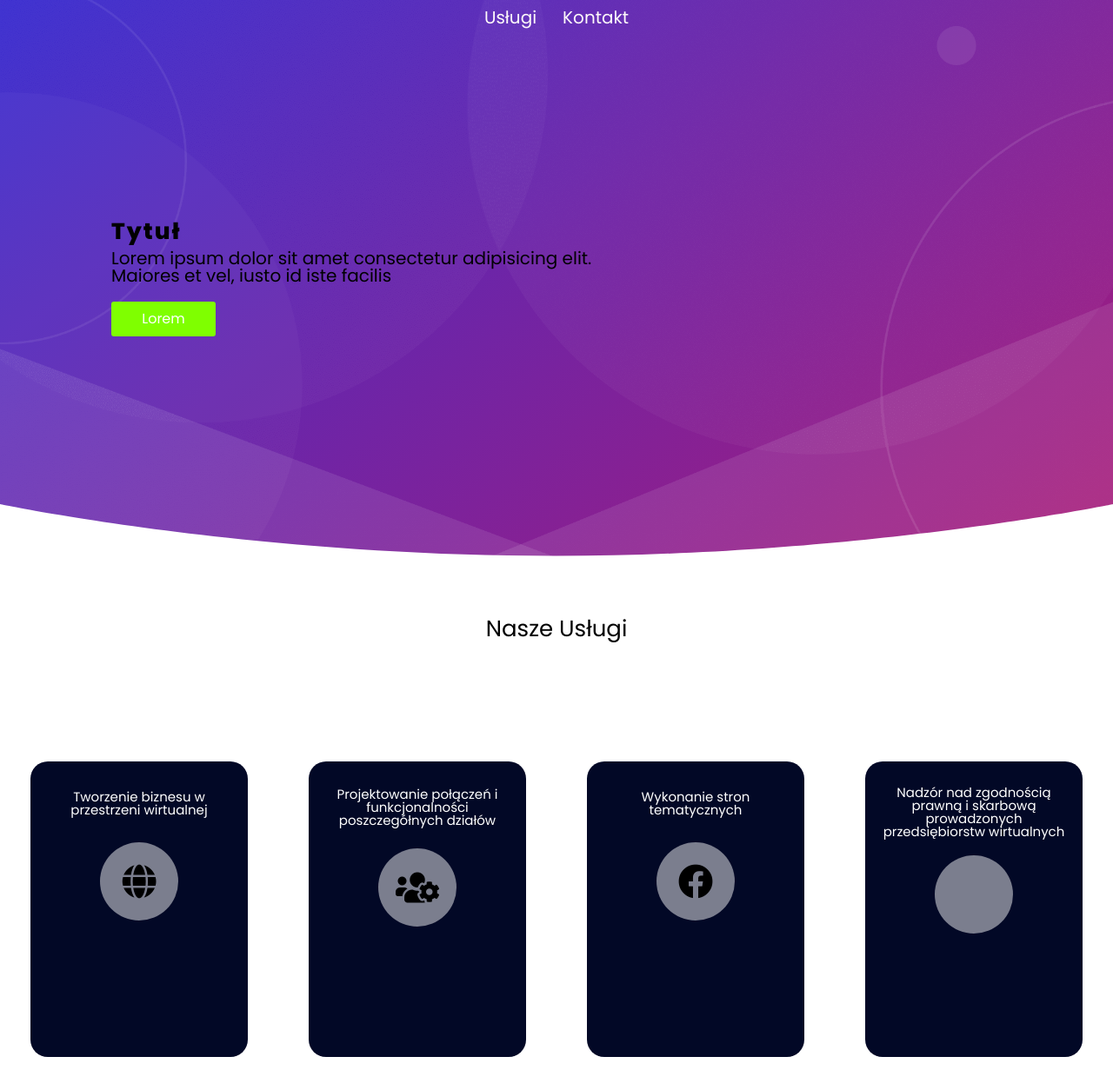
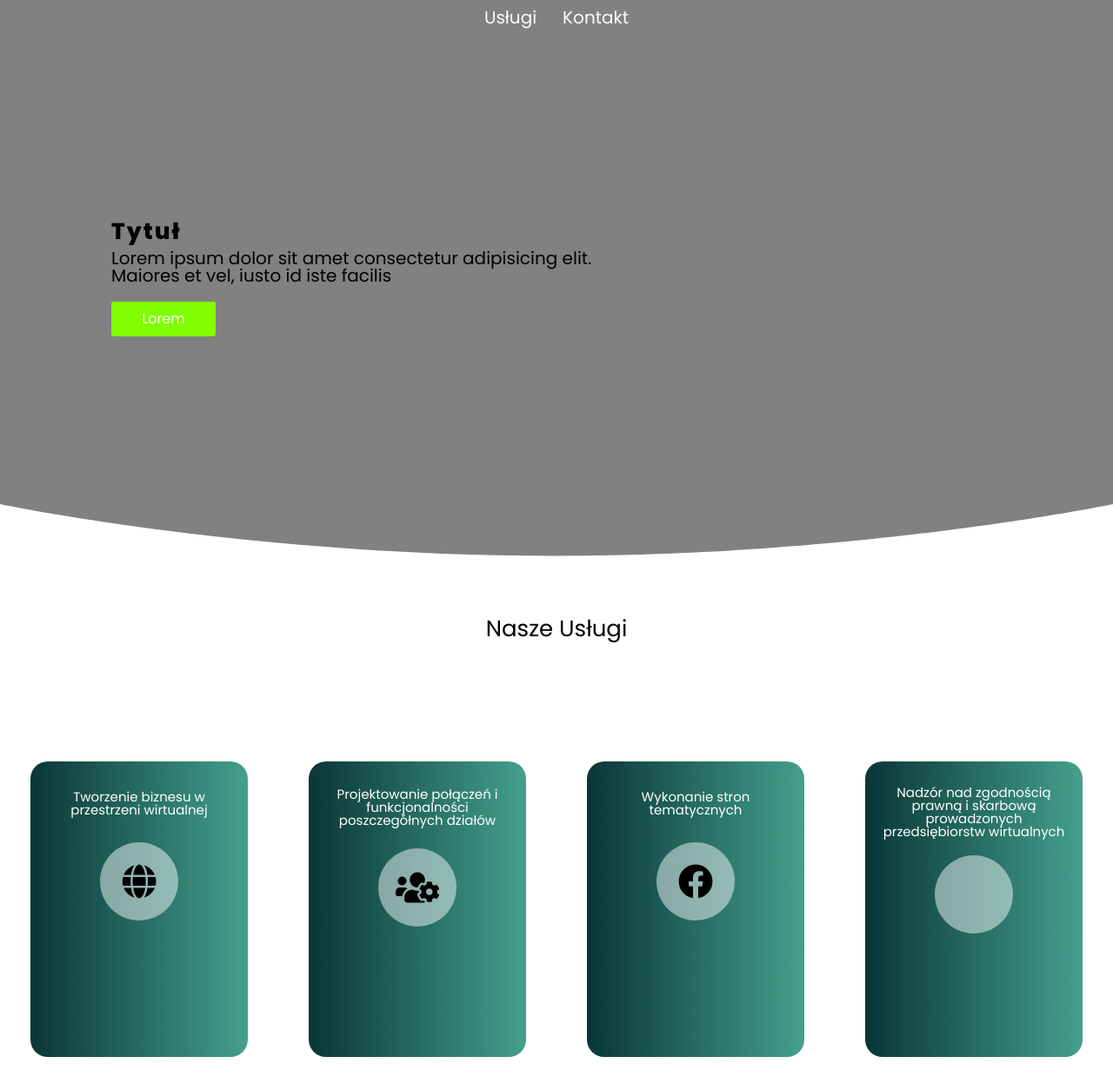
Before and after one commit to nestorvin/agency-site, a plain HTML site: page index.html in a window 1280 px wide. Shown: the whole page at 87% size. Drawn offline with nearby package versions, Linux system fonts and the light colour scheme.

Commit message:
add gradient

```diff
--- a/scss/_article.scss
+++ b/scss/_article.scss
@@ -43,6 +43,14 @@ article {
     justify-content: space-around;
     transform-style: preserve-3d;
     cursor: pointer;
+    background: #44A08D;
+    /* fallback for old browsers */
+    background: -webkit-linear-gradient(to right, #093637, #44A08D);
+    /* Chrome 10-25, Safari 5.1-6 */
+    background: linear-gradient(to right, #093637, #44A08D);
+    /* W3C, IE 10+/ Edge, Firefox 16+, Chrome 26+, Opera 12+, Safari 7+ */
+
+
 
 
     @include res(desktop-small) {
--- a/scss/_header.scss
+++ b/scss/_header.scss
@@ -6,8 +6,8 @@ html {
 
 header {
     height: 80vh;
-    background-image: url('../assets/filler.png'), linear-gradient(142deg, #3b2dcf 1%, #a91b78 100%);
-    // background: rgba(0, 0, 0, 0.493);
+    // background-image: url('../assets/filler.png'), linear-gradient(142deg, #3b2dcf 1%, #a91b78 100%);
+    background: rgba(0, 0, 0, 0.493);
     background-position: center;
     background-size: cover;
     position: relative;
```
Also changed, not shown: css/main.min.css.
